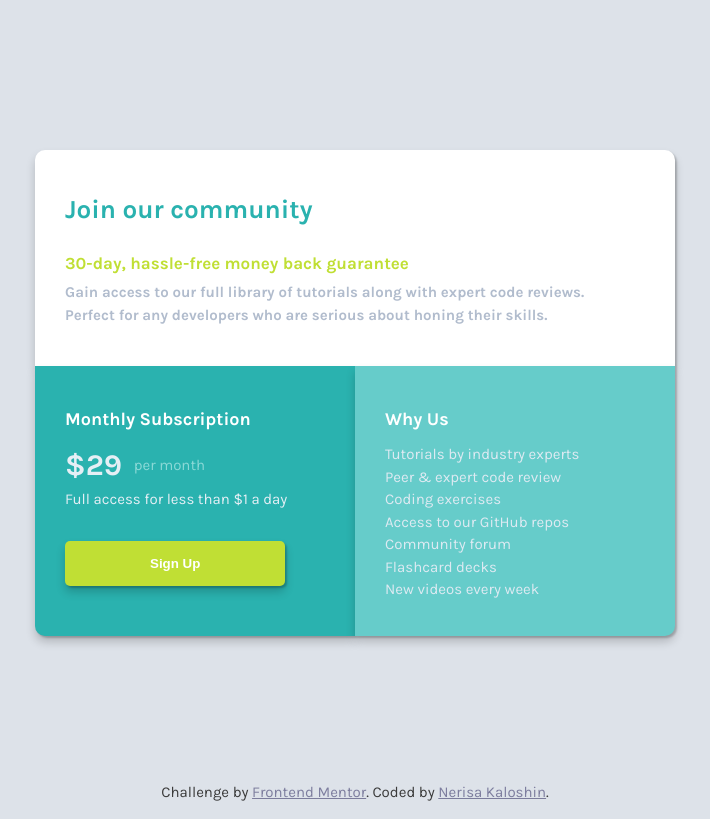
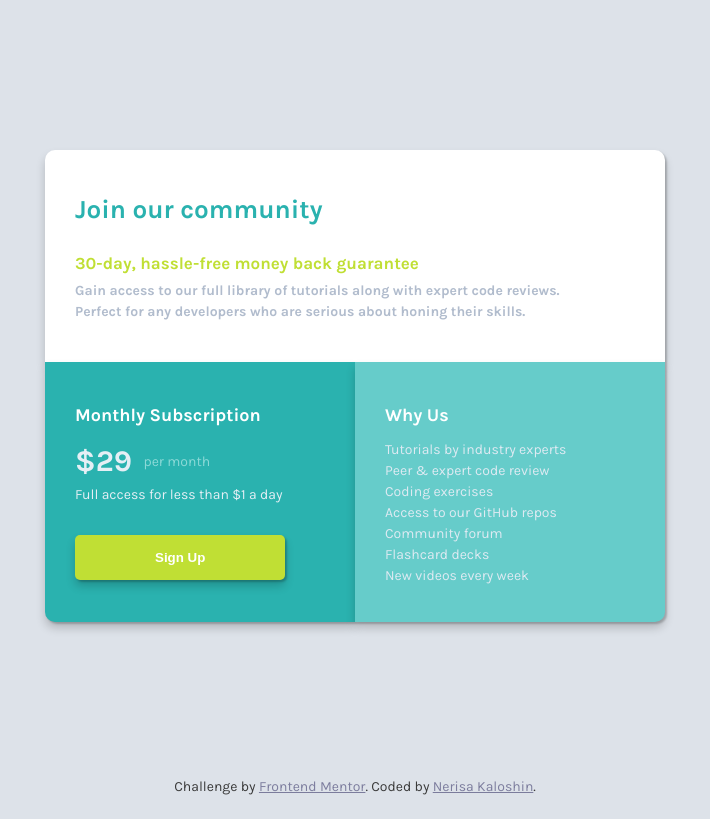
Before and after one commit to NerisaK/github-upload, a plain HTML site: page index.html in a window 1280 px wide. Shown: the whole page, without its empty margins (285-995 px from the left). Drawn offline with Linux system fonts and the light colour scheme.

Commit message:
minor changes in size

```diff
--- a/style.css
+++ b/style.css
@@ -1,6 +1,6 @@
 body {
     font-family: 'Karla', sans-serif;
-    font-size: 15px;
+    font-size: 14px;
     font-weight: 400;
     background-size: 1440px;
     background-color: hsla(216, 22%, 67%, 0.329);
@@ -27,9 +27,10 @@ h3 {
 
 #pricetab {
     padding: 150px 150px 400px 150px;
-    width: 50%;
+    width: 620px;
     display: block;
     margin: auto;
+    position: static;
 }
 
 .join,
@@ -66,7 +67,7 @@ h3 {
     padding: 30px;
     float: left;
     box-sizing: border-box;
-    height: 270px;
+    height: 260px;
     width: 50%;
 }
 
@@ -84,7 +85,7 @@ h3 {
 button {
     color: white;
     background-color: hsl(71, 73%, 54%);
-    padding: 15px 85px;
+    padding: 15px 80px;
     font-weight: 700;
     border: none;
     border-radius: 5px;
@@ -104,7 +105,7 @@ button:hover {
     padding: 30px 30px 45px 30px;
     float: right;
     box-sizing: border-box;
-    height: 270px;
+    height: 260px;
     width: 50%;
 }
 
```
